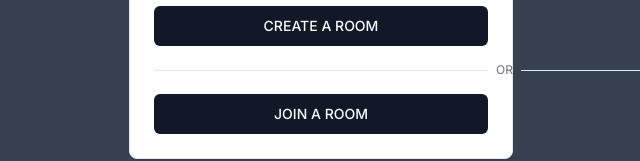
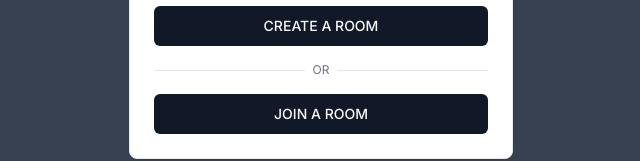
Before and after one commit to DarkNoriss/CanvasRailway, a Next.js app in the folder client/: page / in a window 1280 px wide. Shown: the part 387-548 px from the top of the page, without its empty margins (319-959 px from the left). Built offline with nearby package versions, Linux system fonts and the light colour scheme.

Commit message:
style: remove shrink-0

```diff
--- a/client/src/components/ui/Separator.tsx
+++ b/client/src/components/ui/Separator.tsx
@@ -18,7 +18,7 @@ const Separator = React.forwardRef<
       decorative={decorative}
       orientation={orientation}
       className={cn(
-        'shrink-0 bg-border',
+        'bg-border',
         orientation === 'horizontal' ? 'h-[1px] w-full' : 'h-full w-[1px]',
         className,
       )}
```
